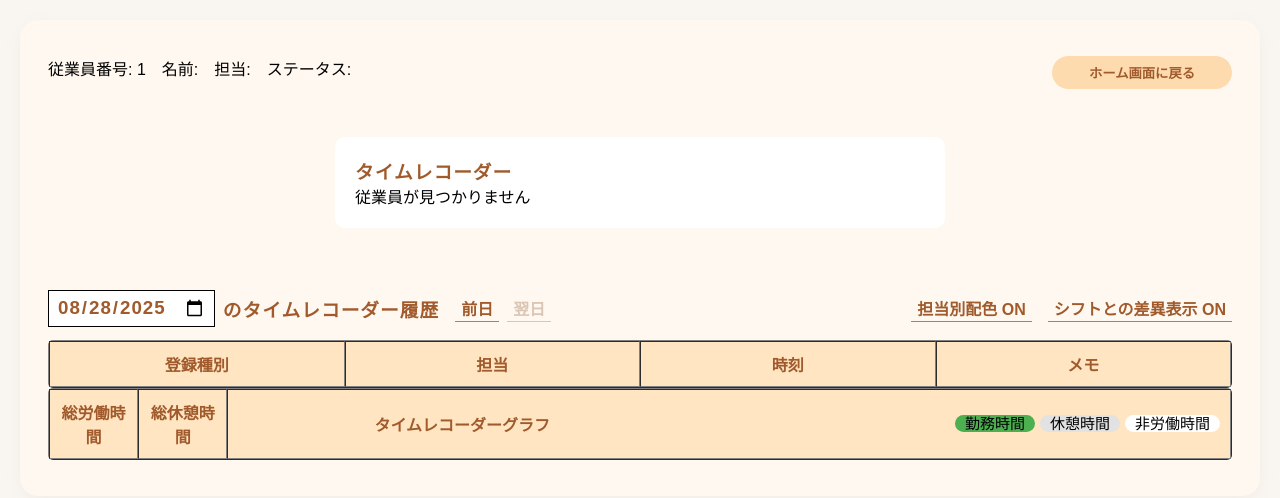
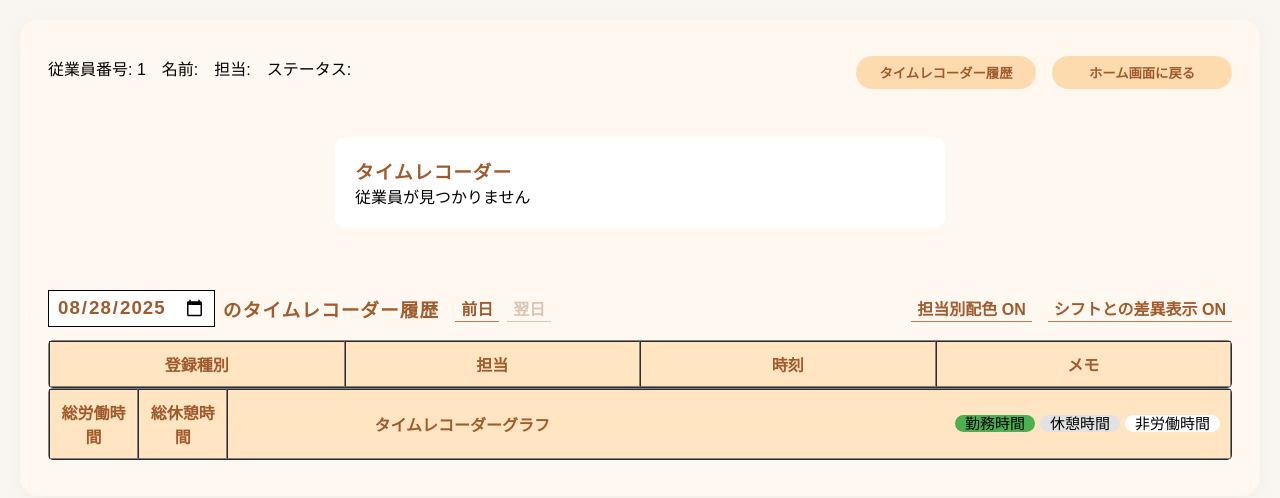
Before and after one commit to megumi-seki/brush-up-challenge, a React (Vite) app: page /detail/1 in a window 1280 px wide. Shown: the top 498 px of the page. Built offline with nearby package versions, Linux system fonts and the light colour scheme.

Commit message:
fix:navigate buttons

```diff
--- /dev/null
+++ b/src/components/ButtonToClockLogs.tsx
@@ -0,0 +1,12 @@
+import { useNavigate } from "react-router-dom";
+
+const ButtonToClockLogs = () => {
+  const navigate = useNavigate();
+  return (
+    <button className="btn" onClick={() => navigate(`/logs`)}>
+      タイムレコーダー履歴
+    </button>
+  );
+};
+
+export default ButtonToClockLogs;
--- a/src/components/ClockLogTable.tsx
+++ b/src/components/ClockLogTable.tsx
@@ -24,8 +24,6 @@ const ClockLogTable = ({
   withName,
 }: ClockLogTableProps) => {
   const navigate = useNavigate();
-  const today = new Date();
-  const formattedToday = new Date(today).toISOString().split("T")[0];
   const workDurationDifferenceTitle = (record: GroupedTimeRecorderType) =>
     getDiffsTitleFromMillis({
       emp_id: record.emp_id,
@@ -62,9 +60,7 @@ const ClockLogTable = ({
             {withName && (
               <td
                 className="with-hover"
-                onClick={() =>
-                  navigate(`/detail/${record.emp_id}/${formattedToday}`)
-                }
+                onClick={() => navigate(`/detail/${record.emp_id}`)}
               >
                 {getEmpNameById(record.emp_id)}
               </td>
--- a/src/pages/ClockLogs.tsx
+++ b/src/pages/ClockLogs.tsx
@@ -1,4 +1,3 @@
-import { useNavigate } from "react-router-dom";
 import getRecordsByDate from "../hooks/getRecordsByDate";
 import groupRecordsById from "../hooks/groupRecordsById";
 import { useEffect, useState } from "react";
@@ -8,7 +7,6 @@ import ButtonToHome from "../components/ButtonToHome";
 import getMatchedShift from "../hooks/getMatchedShift";
 
 const ClockLogs = () => {
-  const navigate = useNavigate();
   const today = new Date();
   const [showRoleWithColor, setShowRoleWithColor] = useState(false);
   const [showDiffs, setShowDiffs] = useState(false);
--- a/src/pages/Detail.tsx
+++ b/src/pages/Detail.tsx
@@ -15,6 +15,7 @@ import getMatchedShift from "../hooks/getMatchedShift";
 import formatTimeFromMillis from "../hooks/formatTimeFromMillis";
 import getRolesText from "../hooks/getRolesText";
 import ButtonToHome from "../components/ButtonToHome";
+import ButtonToClockLogs from "../components/ButtonToClockLogs";
 
 // 別ブランチ TODO: 差異表示、差異が10分以上だとboldになるようにする　（優先度低）
 // 別ブランチ feature-improve-show-difference-logic TODO: 差異表示、担当が違う→時刻と同じように表示、登録種別が違う→シフトを実際に見比べることをお勧めするメッセージを表示（優先度中）
@@ -151,7 +152,10 @@ const Detail = () => {
             <span>担当: {getRolesText({ roles: employeee?.roles })}</span>
             <span>ステータス:</span>
           </div>
-          <ButtonToHome />
+          <div className="flex gap-medium">
+            <ButtonToClockLogs />
+            <ButtonToHome />
+          </div>
         </div>
         <div className="time-recorder">
           <h3 className="my-none">タイムレコーダー</h3>
--- a/src/pages/Home.tsx
+++ b/src/pages/Home.tsx
@@ -1,6 +1,7 @@
 import { useNavigate } from "react-router-dom";
 import type { Employee } from "../types";
 import getRolesText from "../hooks/getRolesText";
+import ButtonToClockLogs from "../components/ButtonToClockLogs";
 
 type HomeProps = {
   employees: Employee[];
@@ -18,9 +19,7 @@ const Home = ({ employees }: HomeProps) => {
       <div>
         <div className="flex justify-between align-center">
           <h3>従業員一覧</h3>
-          <button className="btn" onClick={() => navigate(`/logs`)}>
-            タイムレコーダー履歴
-          </button>
+          <ButtonToClockLogs />
         </div>
         <table border={1}>
           <thead>
```
